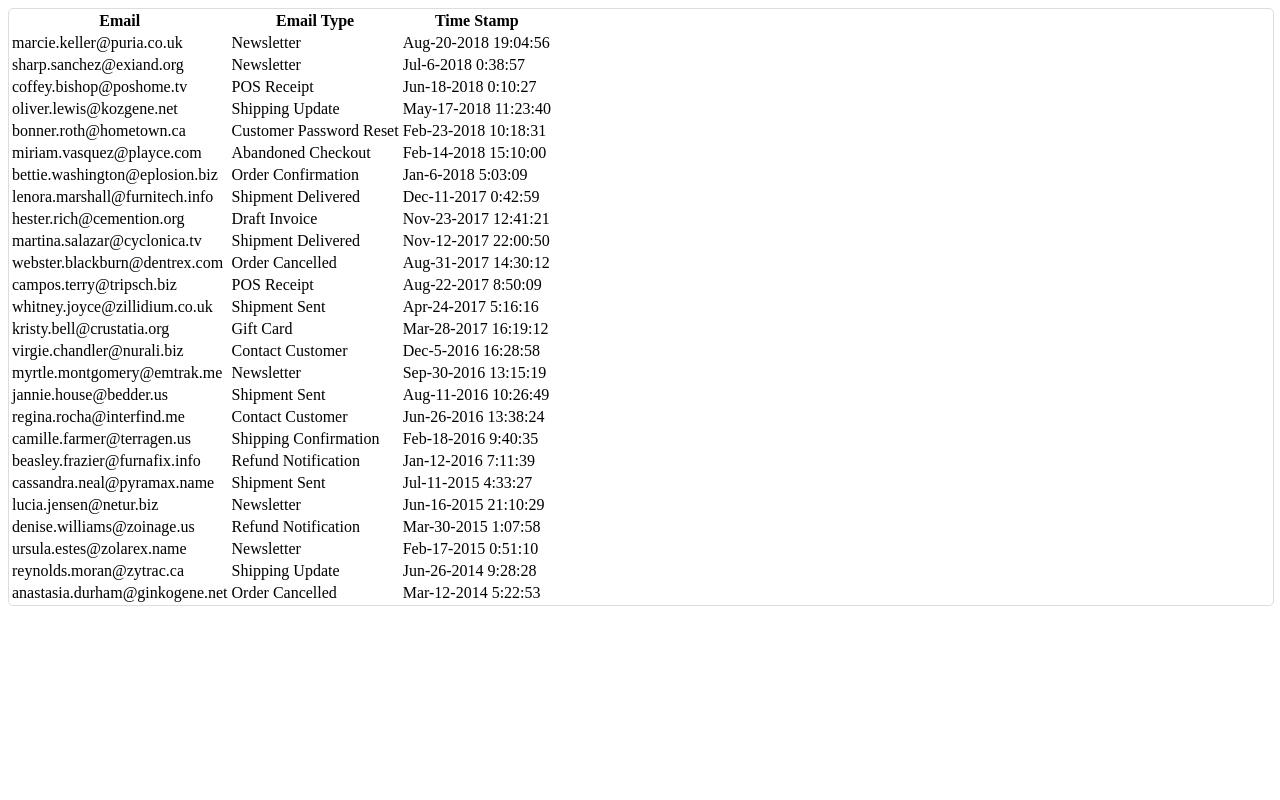
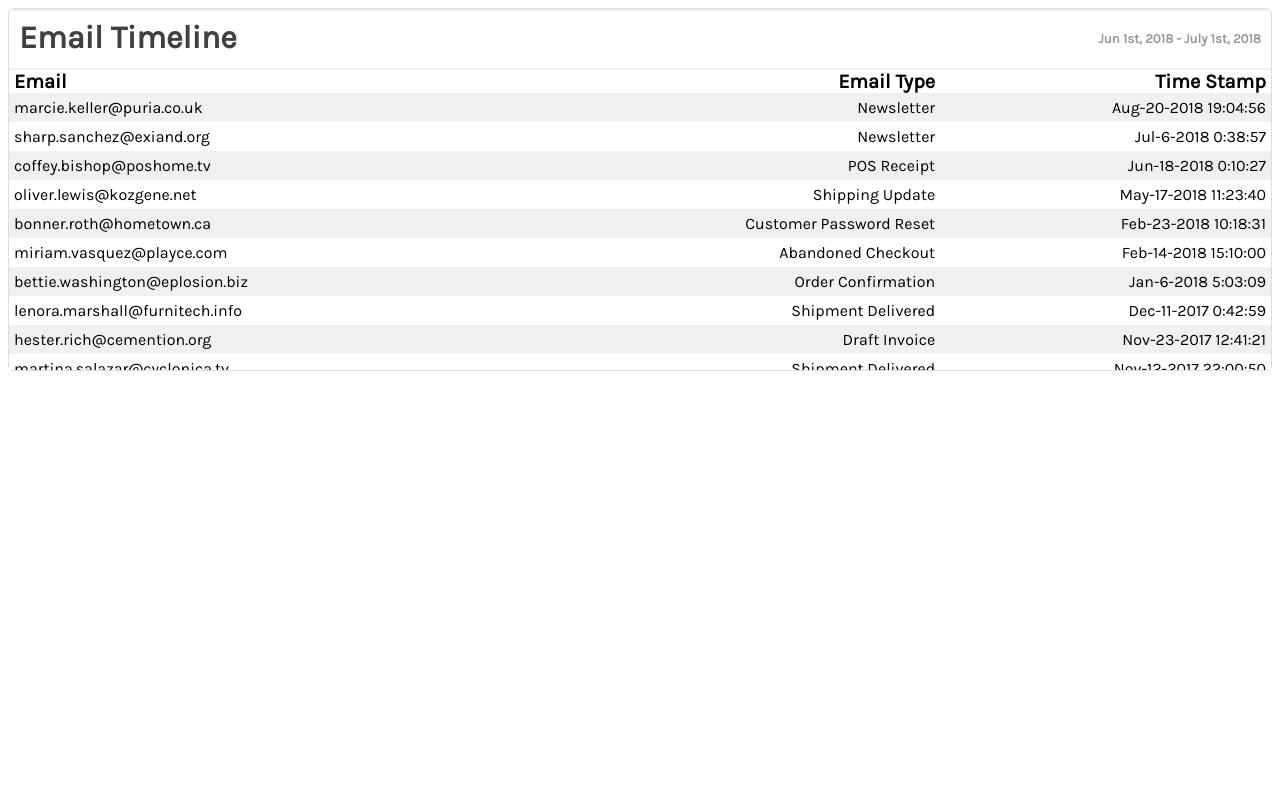
Before and after one commit to rickysychan/spently-timeline, a React app: page / in a window 1280 px wide. Built offline with nearby package versions, Linux system fonts and the light colour scheme.

Commit message:
table styled and sorting algorithm implemented

```diff
--- a/public/index.html
+++ b/public/index.html
@@ -19,6 +19,8 @@
       work correctly both with client-side routing and a non-root public URL.
       Learn how to configure a non-root public URL by running `npm run build`.
     -->
+    <link href="https://fonts.googleapis.com/css?family=Karla" rel="stylesheet">
+
     <title>React App</title>
   </head>
   <body>
--- a/src/components/App.js
+++ b/src/components/App.js
@@ -1,27 +1,40 @@
 import React, {Component} from 'react'
 import Data from '../data/data.json'
 import TableDetails from './TableDetails'
-import { sortByLowest } from '../helper'
+import Header from './Header'
+import { sortByHighest, sortAlphabetically } from '../helper'
 import '../css/App.css'
+import '../css/colors.css'
 
 export default class App extends Component{
     state = {
         data: []
     }
     componentWillMount(){
-        const sortedData = sortByLowest(Data, 'timestamp')
+        const sortedData = sortByHighest(Data, 'timestamp')
         this.setState({ data: sortedData })
+    }
+
+    sortByAlphabet(param){
+        const sortedData = sortAlphabetically(Data, param)
+        this.setState({ data: sortedData})
     }
 
     render(){
         return(
+            <div className='card'>
+                <Header className='header' title='Email Timeline' />
                 <div className='table'>
-                <table className="table--card">
+                    <table className="table--card" cellSpacing="0" cellPadding="0">
                         <tbody className='timeline-details'>
-                        <tr className="table__row">
-                            <th className="table__row__heading">Email</th>
-                            <th className="table__row__heading">Email Type</th>
-                            <th className="table__row__heading">Time Stamp</th>
+                            <tr className="table__row" id='table-header'>
+                                <th className='table__row__heading subheading-left subheading-email'
+                                    onClick={() => this.sortByAlphabet('email')}
+                                >Email</th>
+                                <th className='table__row__heading subheading-right subheading-emailType'
+                                    onClick={() => this.sortByAlphabet('emailType')}
+                                >Email Type</th>
+                                <th className='table__row__heading subheading-right subheading-timestamp'>Time Stamp</th>
                             </tr>
                             { this.state.data.map( client => {
                                     return(
@@ -37,6 +50,7 @@ export default class App extends Component{
                         </tbody>
                     </table>
                     </div>
+            </div>
         )
     }
 }
--- /dev/null
+++ b/src/components/Header.js
@@ -0,0 +1,12 @@
+import React from 'react'
+import '../css/header.css'
+import '../css/colors.css'
+
+const Header = ({ title }) =>
+    <div className='header'>
+        <h2>{ title }</h2>
+        <h5>Jun 1st, 2018 - July 1st, 2018</h5>
+        {/* TO DO: Hook up component to date filter  */}
+    </div>
+
+export default Header
--- a/src/components/TableDetails.js
+++ b/src/components/TableDetails.js
@@ -1,13 +1,15 @@
 import React from 'react'
 import PropTypes from 'prop-types'
 import { convertTime } from '../helper'
-import '../css/Table.css'
+import '../css/TableDetails.css'
+import '../css/colors.css'
+
 
 const TableDetails = ({ email, emailType, timestamp }) =>
-            <tr className="table__row">
+            <tr className="table__row" id='table-details'>
                 <td className="table__row__data">{email}</td>
-                <td className="table__row__data">{emailType}</td>
-                <td className="table__row__data">{convertTime(timestamp)}</td>
+                <td className='table__row__data secondary-detail'>{emailType}</td>
+                <td className='table__row__data secondary-detail'>{convertTime(timestamp)}</td>
             </tr>
 
 TableDetails.propTypes = {
--- a/src/css/App.css
+++ b/src/css/App.css
@@ -1,9 +1,30 @@
 .table{
     width: 100%;
-    margin-bottom: 1.5em;
+    height: 300px;
+    border-color: var(--border-color);
+    background-color: white;
+    white-space: nowrap;
+    overflow: scroll;
+    border-top: 2px solid var(--light-gray);
+}
+.card{
     border-spacing: 0;
     border: 1px solid;
-    border-color: #ddd;
+    border-color: var(--border-color);
     background-color: white;
     border-radius: 5px;
 }
+table{
+    width: 100%;
+}
+#table-header{
+    font-size: 20px;
+}
+.subheading-left{
+    text-align: left;
+    padding-left: 5px;
+}
+.subheading-right{
+    text-align: right;
+    padding-right: 5px;
+}
--- a/src/css/Table.css
+++ /dev/null
@@ -1,5 +0,0 @@
-tr{
-    display: table-row;
-    vertical-align: inherit;
-    border-color: inherit;
-}
--- /dev/null
+++ b/src/css/TableDetails.css
@@ -0,0 +1,16 @@
+tr{
+    font-size: 16px;
+    font-family: Karla, Helvetica, Arial, sans-serif;
+}
+td{
+    padding: 5px;
+}
+tr:nth-child(even){
+    background-color: var(--light-gray);
+}
+.secondary-detail{
+    text-align: right;
+}
+#table-details:hover{
+    background-color: var(--teal-light);
+}
--- /dev/null
+++ b/src/css/colors.css
@@ -0,0 +1,7 @@
+:root{
+    --teal-light: #D9F5EC;
+    --header-light-gray: #404040;
+    --light-gray: #F0F0F0;
+    --border-color: #ddd;
+    --date-light-gray: #989898
+}
--- /dev/null
+++ b/src/css/header.css
@@ -0,0 +1,23 @@
+.header{
+    border-bottom: 2px solid var(--light-gray);
+    margin-bottom: 5px;
+    width: 100%;
+    background-color: white;
+    font-family: Karla, Helvetica, Arial, sans-serif;
+}
+
+h5{
+    float: right;
+    padding-right: 10px;
+    color: var(--date-light-gray)
+}
+
+h2{
+    padding-left: 10px;
+    border-bottom-width: 1px;
+    font-size: 2rem;
+    margin-bottom: 10px;
+    margin-top: 10px;
+    color: var(--header-light-gray);
+    float: left;
+}
--- a/src/helper/index.js
+++ b/src/helper/index.js
@@ -30,4 +30,10 @@ export const convertTime = unixTime => {
  return convdataTime
 }
 
-export const sortByLowest = (array, key) => array.sort((a, b) => b[key] - a[key])
+export const sortByHighest = (array, key) => array.sort((a, b) => b[key] - a[key])
+
+export const sortAlphabetically = (array, key) => array.sort(function(a, b) {
+    var textA = a[key].toUpperCase();
+    var textB = b[key].toUpperCase();
+    return (textA < textB) ? -1 : (textA > textB) ? 1 : 0;
+});
```
Also changed, not shown: src/components/app.test.js (+17 -0 lines), src/components/header.test.js (added, +11 -0 lines), src/helper/helper.test.js (+11 -3 lines), 3 other files. Lines whose indentation alone changed are shown as unchanged.
